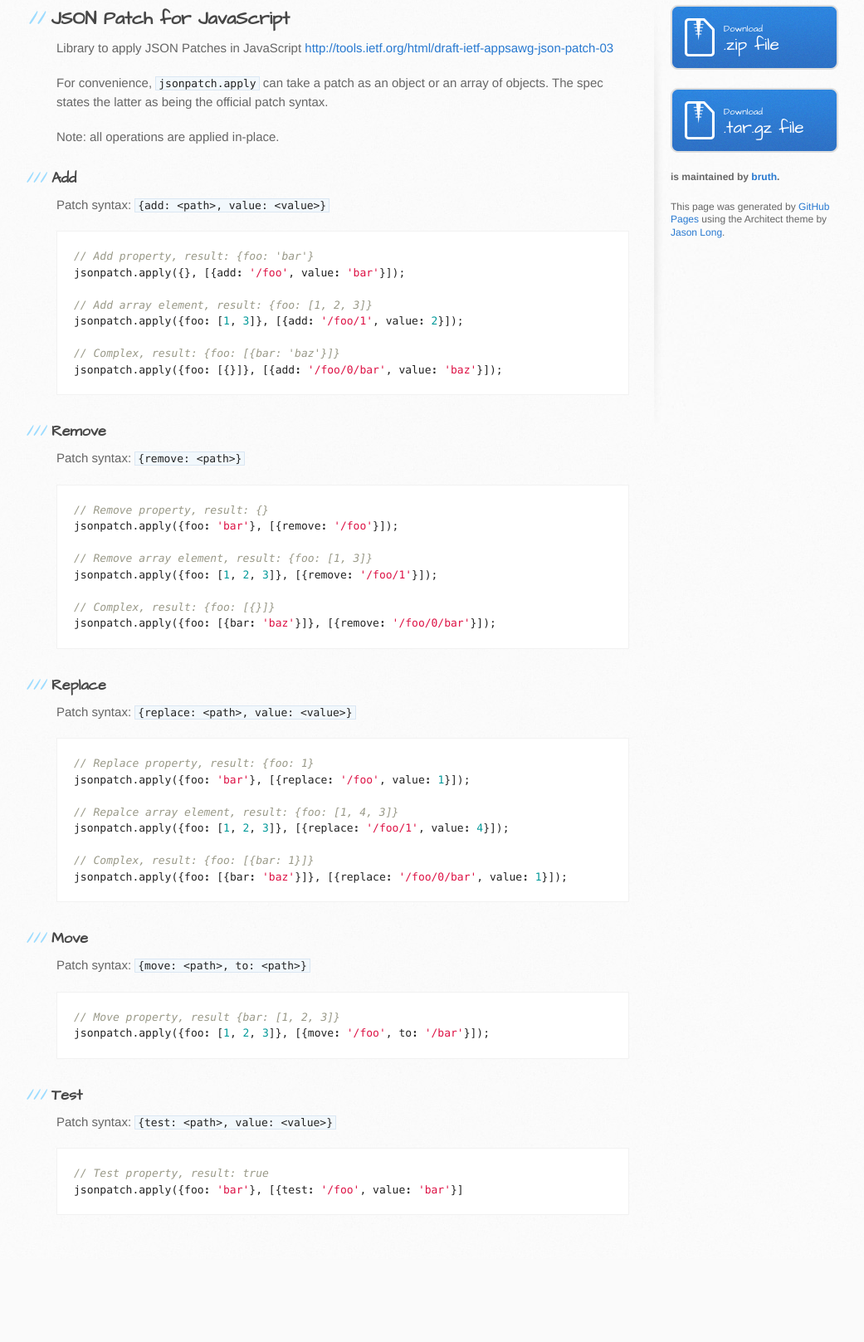
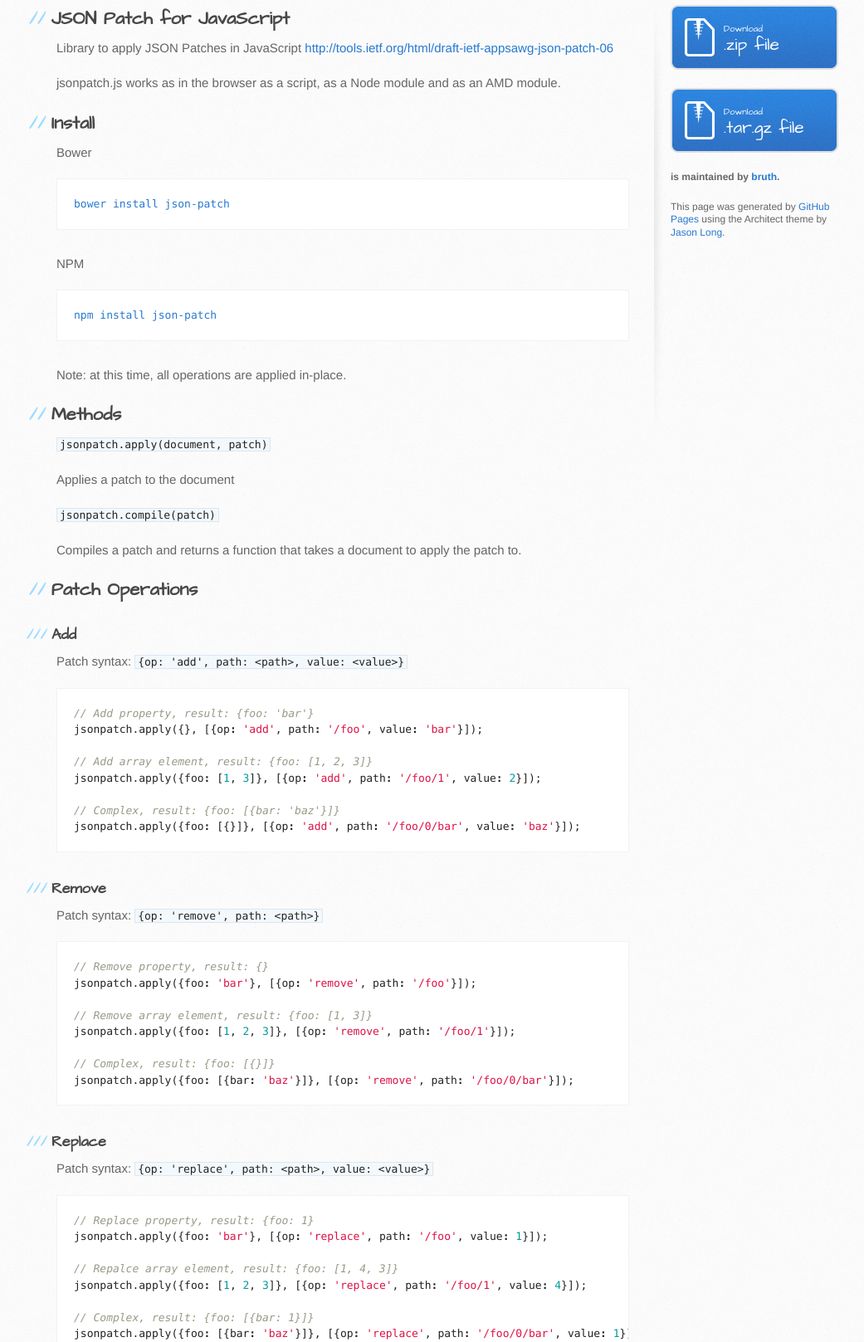
Before and after one commit to bruth/jsonpatch-js, a plain HTML site: page index.html in a window 1280 px wide. Shown: the part 260-1877 px from the top of the page at 83% size, without its empty margins (102-1143 px from the left). Before the commit the page ends 1777 px from the top, so only its background shows below. Drawn offline with Linux system fonts and the light colour scheme.

Commit message:
Create gh-pages branch via GitHub

```diff
--- a/index.html
+++ b/index.html
@@ -31,71 +31,120 @@
           <h2>JSON Patch for JavaScript</h2>
 
 <p>Library to apply JSON Patches in JavaScript
-<a href="http://tools.ietf.org/html/draft-ietf-appsawg-json-patch-03">http://tools.ietf.org/html/draft-ietf-appsawg-json-patch-03</a></p>
+<a href="http://tools.ietf.org/html/draft-ietf-appsawg-json-patch-06">http://tools.ietf.org/html/draft-ietf-appsawg-json-patch-06</a></p>
 
-<p>For convenience, <code>jsonpatch.apply</code> can take a patch as an object
-or an array of objects. The spec states the latter as being the official
-patch syntax.</p>
+<p>jsonpatch.js works as in the browser as a script, as a Node module and as an
+AMD module.</p>
 
-<p><strong>Note: all operations are applied in-place.</strong></p>
+<h2>Install</h2>
+
+<p><strong>Bower</strong></p>
+
+<pre><code>bower install json-patch
+</code></pre>
+
+<p><strong>NPM</strong></p>
+
+<pre><code>npm install json-patch
+</code></pre>
+
+<p><strong>Note: at this time, all operations are applied in-place.</strong></p>
+
+<h2>Methods</h2>
+
+<p><strong><code>jsonpatch.apply(document, patch)</code></strong></p>
+
+<p>Applies a patch to the document</p>
+
+<p><strong><code>jsonpatch.compile(patch)</code></strong></p>
+
+<p>Compiles a patch and returns a function that takes a document to apply the patch to.</p>
+
+<h2>Patch Operations</h2>
 
 <h3>Add</h3>
 
-<p>Patch syntax: <code>{add: &lt;path&gt;, value: &lt;value&gt;}</code></p>
+<p>Patch syntax: <code>{op: 'add', path: &lt;path&gt;, value: &lt;value&gt;}</code></p>
 
 <div class="highlight"><pre><span class="c1">// Add property, result: {foo: 'bar'}</span>
-<span class="nx">jsonpatch</span><span class="p">.</span><span class="nx">apply</span><span class="p">({},</span> <span class="p">[{</span><span class="nx">add</span><span class="o">:</span> <span class="s1">'/foo'</span><span class="p">,</span> <span class="nx">value</span><span class="o">:</span> <span class="s1">'bar'</span><span class="p">}]);</span>
+<span class="nx">jsonpatch</span><span class="p">.</span><span class="nx">apply</span><span class="p">({},</span> <span class="p">[{</span><span class="nx">op</span><span class="o">:</span> <span class="s1">'add'</span><span class="p">,</span> <span class="nx">path</span><span class="o">:</span> <span class="s1">'/foo'</span><span class="p">,</span> <span class="nx">value</span><span class="o">:</span> <span class="s1">'bar'</span><span class="p">}]);</span>
 
 <span class="c1">// Add array element, result: {foo: [1, 2, 3]}</span>
-<span class="nx">jsonpatch</span><span class="p">.</span><span class="nx">apply</span><span class="p">({</span><span class="nx">foo</span><span class="o">:</span> <span class="p">[</span><span class="mi">1</span><span class="p">,</span> <span class="mi">3</span><span class="p">]},</span> <span class="p">[{</span><span class="nx">add</span><span class="o">:</span> <span class="s1">'/foo/1'</span><span class="p">,</span> <span class="nx">value</span><span class="o">:</span> <span class="mi">2</span><span class="p">}]);</span>
+<span class="nx">jsonpatch</span><span class="p">.</span><span class="nx">apply</span><span class="p">({</span><span class="nx">foo</span><span class="o">:</span> <span class="p">[</span><span class="mi">1</span><span class="p">,</span> <span class="mi">3</span><span class="p">]},</span> <span class="p">[{</span><span class="nx">op</span><span class="o">:</span> <span class="s1">'add'</span><span class="p">,</span> <span class="nx">path</span><span class="o">:</span> <span class="s1">'/foo/1'</span><span class="p">,</span> <span class="nx">value</span><span class="o">:</span> <span class="mi">2</span><span class="p">}]);</span>
 
 <span class="c1">// Complex, result: {foo: [{bar: 'baz'}]}</span>
-<span class="nx">jsonpatch</span><span class="p">.</span><span class="nx">apply</span><span class="p">({</span><span class="nx">foo</span><span class="o">:</span> <span class="p">[{}]},</span> <span class="p">[{</span><span class="nx">add</span><span class="o">:</span> <span class="s1">'/foo/0/bar'</span><span class="p">,</span> <span class="nx">value</span><span class="o">:</span> <span class="s1">'baz'</span><span class="p">}]);</span>
+<span class="nx">jsonpatch</span><span class="p">.</span><span class="nx">apply</span><span class="p">({</span><span class="nx">foo</span><span class="o">:</span> <span class="p">[{}]},</span> <span class="p">[{</span><span class="nx">op</span><span class="o">:</span> <span class="s1">'add'</span><span class="p">,</span> <span class="nx">path</span><span class="o">:</span> <span class="s1">'/foo/0/bar'</span><span class="p">,</span> <span class="nx">value</span><span class="o">:</span> <span class="s1">'baz'</span><span class="p">}]);</span>
 </pre></div>
 
 <h3>Remove</h3>
 
-<p>Patch syntax: <code>{remove: &lt;path&gt;}</code></p>
+<p>Patch syntax: <code>{op: 'remove', path: &lt;path&gt;}</code></p>
 
 <div class="highlight"><pre><span class="c1">// Remove property, result: {}</span>
-<span class="nx">jsonpatch</span><span class="p">.</span><span class="nx">apply</span><span class="p">({</span><span class="nx">foo</span><span class="o">:</span> <span class="s1">'bar'</span><span class="p">},</span> <span class="p">[{</span><span class="nx">remove</span><span class="o">:</span> <span class="s1">'/foo'</span><span class="p">}]);</span>
+<span class="nx">jsonpatch</span><span class="p">.</span><span class="nx">apply</span><span class="p">({</span><span class="nx">foo</span><span class="o">:</span> <span class="s1">'bar'</span><span class="p">},</span> <span class="p">[{</span><span class="nx">op</span><span class="o">:</span> <span class="s1">'remove'</span><span class="p">,</span> <span class="nx">path</span><span class="o">:</span> <span class="s1">'/foo'</span><span class="p">}]);</span>
 
 <span class="c1">// Remove array element, result: {foo: [1, 3]}</span>
-<span class="nx">jsonpatch</span><span class="p">.</span><span class="nx">apply</span><span class="p">({</span><span class="nx">foo</span><span class="o">:</span> <span class="p">[</span><span class="mi">1</span><span class="p">,</span> <span class="mi">2</span><span class="p">,</span> <span class="mi">3</span><span class="p">]},</span> <span class="p">[{</span><span class="nx">remove</span><span class="o">:</span> <span class="s1">'/foo/1'</span><span class="p">}]);</span>
+<span class="nx">jsonpatch</span><span class="p">.</span><span class="nx">apply</span><span class="p">({</span><span class="nx">foo</span><span class="o">:</span> <span class="p">[</span><span class="mi">1</span><span class="p">,</span> <span class="mi">2</span><span class="p">,</span> <span class="mi">3</span><span class="p">]},</span> <span class="p">[{</span><span class="nx">op</span><span class="o">:</span> <span class="s1">'remove'</span><span class="p">,</span> <span class="nx">path</span><span class="o">:</span> <span class="s1">'/foo/1'</span><span class="p">}]);</span>
 
 <span class="c1">// Complex, result: {foo: [{}]}</span>
-<span class="nx">jsonpatch</span><span class="p">.</span><span class="nx">apply</span><span class="p">({</span><span class="nx">foo</span><span class="o">:</span> <span class="p">[{</span><span class="nx">bar</span><span class="o">:</span> <span class="s1">'baz'</span><span class="p">}]},</span> <span class="p">[{</span><span class="nx">remove</span><span class="o">:</span> <span class="s1">'/foo/0/bar'</span><span class="p">}]);</span>
+<span class="nx">jsonpatch</span><span class="p">.</span><span class="nx">apply</span><span class="p">({</span><span class="nx">foo</span><span class="o">:</span> <span class="p">[{</span><span class="nx">bar</span><span class="o">:</span> <span class="s1">'baz'</span><span class="p">}]},</span> <span class="p">[{</span><span class="nx">op</span><span class="o">:</span> <span class="s1">'remove'</span><span class="p">,</span> <span class="nx">path</span><span class="o">:</span> <span class="s1">'/foo/0/bar'</span><span class="p">}]);</span>
 </pre></div>
 
 <h3>Replace</h3>
 
-<p>Patch syntax: <code>{replace: &lt;path&gt;, value: &lt;value&gt;}</code></p>
+<p>Patch syntax: <code>{op: 'replace', path: &lt;path&gt;, value: &lt;value&gt;}</code></p>
 
 <div class="highlight"><pre><span class="c1">// Replace property, result: {foo: 1}</span>
-<span class="nx">jsonpatch</span><span class="p">.</span><span class="nx">apply</span><span class="p">({</span><span class="nx">foo</span><span class="o">:</span> <span class="s1">'bar'</span><span class="p">},</span> <span class="p">[{</span><span class="nx">replace</span><span class="o">:</span> <span class="s1">'/foo'</span><span class="p">,</span> <span class="nx">value</span><span class="o">:</span> <span class="mi">1</span><span class="p">}]);</span>
+<span class="nx">jsonpatch</span><span class="p">.</span><span class="nx">apply</span><span class="p">({</span><span class="nx">foo</span><span class="o">:</span> <span class="s1">'bar'</span><span class="p">},</span> <span class="p">[{</span><span class="nx">op</span><span class="o">:</span> <span class="s1">'replace'</span><span class="p">,</span> <span class="nx">path</span><span class="o">:</span> <span class="s1">'/foo'</span><span class="p">,</span> <span class="nx">value</span><span class="o">:</span> <span class="mi">1</span><span class="p">}]);</span>
 
 <span class="c1">// Repalce array element, result: {foo: [1, 4, 3]}</span>
-<span class="nx">jsonpatch</span><span class="p">.</span><span class="nx">apply</span><span class="p">({</span><span class="nx">foo</span><span class="o">:</span> <span class="p">[</span><span class="mi">1</span><span class="p">,</span> <span class="mi">2</span><span class="p">,</span> <span class="mi">3</span><span class="p">]},</span> <span class="p">[{</span><span class="nx">replace</span><span class="o">:</span> <span class="s1">'/foo/1'</span><span class="p">,</span> <span class="nx">value</span><span class="o">:</span> <span class="mi">4</span><span class="p">}]);</span>
+<span class="nx">jsonpatch</span><span class="p">.</span><span class="nx">apply</span><span class="p">({</span><span class="nx">foo</span><span class="o">:</span> <span class="p">[</span><span class="mi">1</span><span class="p">,</span> <span class="mi">2</span><span class="p">,</span> <span class="mi">3</span><span class="p">]},</span> <span class="p">[{</span><span class="nx">op</span><span class="o">:</span> <span class="s1">'replace'</span><span class="p">,</span> <span class="nx">path</span><span class="o">:</span> <span class="s1">'/foo/1'</span><span class="p">,</span> <span class="nx">value</span><span class="o">:</span> <span class="mi">4</span><span class="p">}]);</span>
 
 <span class="c1">// Complex, result: {foo: [{bar: 1}]}</span>
-<span class="nx">jsonpatch</span><span class="p">.</span><span class="nx">apply</span><span class="p">({</span><span class="nx">foo</span><span class="o">:</span> <span class="p">[{</span><span class="nx">bar</span><span class="o">:</span> <span class="s1">'baz'</span><span class="p">}]},</span> <span class="p">[{</span><span class="nx">replace</span><span class="o">:</span> <span class="s1">'/foo/0/bar'</span><span class="p">,</span> <span class="nx">value</span><span class="o">:</span> <span class="mi">1</span><span class="p">}]);</span>
+<span class="nx">jsonpatch</span><span class="p">.</span><span class="nx">apply</span><span class="p">({</span><span class="nx">foo</span><span class="o">:</span> <span class="p">[{</span><span class="nx">bar</span><span class="o">:</span> <span class="s1">'baz'</span><span class="p">}]},</span> <span class="p">[{</span><span class="nx">op</span><span class="o">:</span> <span class="s1">'replace'</span><span class="p">,</span> <span class="nx">path</span><span class="o">:</span> <span class="s1">'/foo/0/bar'</span><span class="p">,</span> <span class="nx">value</span><span class="o">:</span> <span class="mi">1</span><span class="p">}]);</span>
 </pre></div>
 
 <h3>Move</h3>
 
-<p>Patch syntax: <code>{move: &lt;path&gt;, to: &lt;path&gt;}</code></p>
+<p>Patch syntax: <code>{op: 'move', path: &lt;path&gt;, to: &lt;path&gt;}</code></p>
 
 <div class="highlight"><pre><span class="c1">// Move property, result {bar: [1, 2, 3]}</span>
-<span class="nx">jsonpatch</span><span class="p">.</span><span class="nx">apply</span><span class="p">({</span><span class="nx">foo</span><span class="o">:</span> <span class="p">[</span><span class="mi">1</span><span class="p">,</span> <span class="mi">2</span><span class="p">,</span> <span class="mi">3</span><span class="p">]},</span> <span class="p">[{</span><span class="nx">move</span><span class="o">:</span> <span class="s1">'/foo'</span><span class="p">,</span> <span class="nx">to</span><span class="o">:</span> <span class="s1">'/bar'</span><span class="p">}]);</span>
+<span class="nx">jsonpatch</span><span class="p">.</span><span class="nx">apply</span><span class="p">({</span><span class="nx">foo</span><span class="o">:</span> <span class="p">[</span><span class="mi">1</span><span class="p">,</span> <span class="mi">2</span><span class="p">,</span> <span class="mi">3</span><span class="p">]},</span> <span class="p">[{</span><span class="nx">op</span><span class="o">:</span> <span class="s1">'move'</span><span class="p">,</span> <span class="nx">path</span><span class="o">:</span> <span class="s1">'/foo'</span><span class="p">,</span> <span class="nx">to</span><span class="o">:</span> <span class="s1">'/bar'</span><span class="p">}]);</span>
+</pre></div>
+
+<h3>Copy</h3>
+
+<p>Patch syntax: <code>{op: 'copy', path: &lt;path&gt;, to: &lt;path&gt;}</code></p>
+
+<div class="highlight"><pre><span class="c1">// Copy property, result {foo: [1, 2, 3], bar: 2}</span>
+<span class="nx">jsonpatch</span><span class="p">.</span><span class="nx">apply</span><span class="p">({</span><span class="nx">foo</span><span class="o">:</span> <span class="p">[</span><span class="mi">1</span><span class="p">,</span> <span class="mi">2</span><span class="p">,</span> <span class="mi">3</span><span class="p">]},</span> <span class="p">[{</span><span class="nx">op</span><span class="o">:</span> <span class="s1">'copy'</span><span class="p">,</span> <span class="nx">path</span><span class="o">:</span> <span class="s1">'/foo/1'</span><span class="p">,</span> <span class="nx">to</span><span class="o">:</span> <span class="s1">'/bar'</span><span class="p">}]);</span>
 </pre></div>
 
 <h3>Test</h3>
 
-<p>Patch syntax: <code>{test: &lt;path&gt;, value: &lt;value&gt;}</code></p>
+<p>Patch syntax: <code>{op: 'test', path: &lt;path&gt;, value: &lt;value&gt;}</code></p>
 
-<div class="highlight"><pre><span class="c1">// Test property, result: true</span>
-<span class="nx">jsonpatch</span><span class="p">.</span><span class="nx">apply</span><span class="p">({</span><span class="nx">foo</span><span class="o">:</span> <span class="s1">'bar'</span><span class="p">},</span> <span class="p">[{</span><span class="nx">test</span><span class="o">:</span> <span class="s1">'/foo'</span><span class="p">,</span> <span class="nx">value</span><span class="o">:</span> <span class="s1">'bar'</span><span class="p">}]</span>
+<div class="highlight"><pre><span class="c1">// Test equality of property to value, result: true</span>
+<span class="nx">jsonpatch</span><span class="p">.</span><span class="nx">apply</span><span class="p">({</span><span class="nx">foo</span><span class="o">:</span> <span class="s1">'bar'</span><span class="p">},</span> <span class="p">[{</span><span class="nx">op</span><span class="o">:</span> <span class="s1">'test'</span><span class="p">,</span> <span class="nx">path</span><span class="o">:</span> <span class="s1">'/foo'</span><span class="p">,</span> <span class="nx">value</span><span class="o">:</span> <span class="s1">'bar'</span><span class="p">}]</span>
 </pre></div>
+
+<h2>Error Types</h2>
+
+<p><strong><code>JSONPatchError</code></strong></p>
+
+<p>Base error type which all patch errors extend from.</p>
+
+<p><strong><code>InvalidPointerError</code></strong></p>
+
+<p>Thrown when the pointer is invalid.</p>
+
+<p><strong><code>InvalidPatchError</code></strong></p>
+
+<p>Thrown when the patch itself has an invalid syntax.</p>
+
+<p><strong><code>PatchConflictError</code></strong></p>
+
+<p>Thrown when there is a conflic with applying the patch to the document.</p>
         </section>
 
         <aside id="sidebar">
```
Also changed, not shown: params.json (+1 -1 lines).
